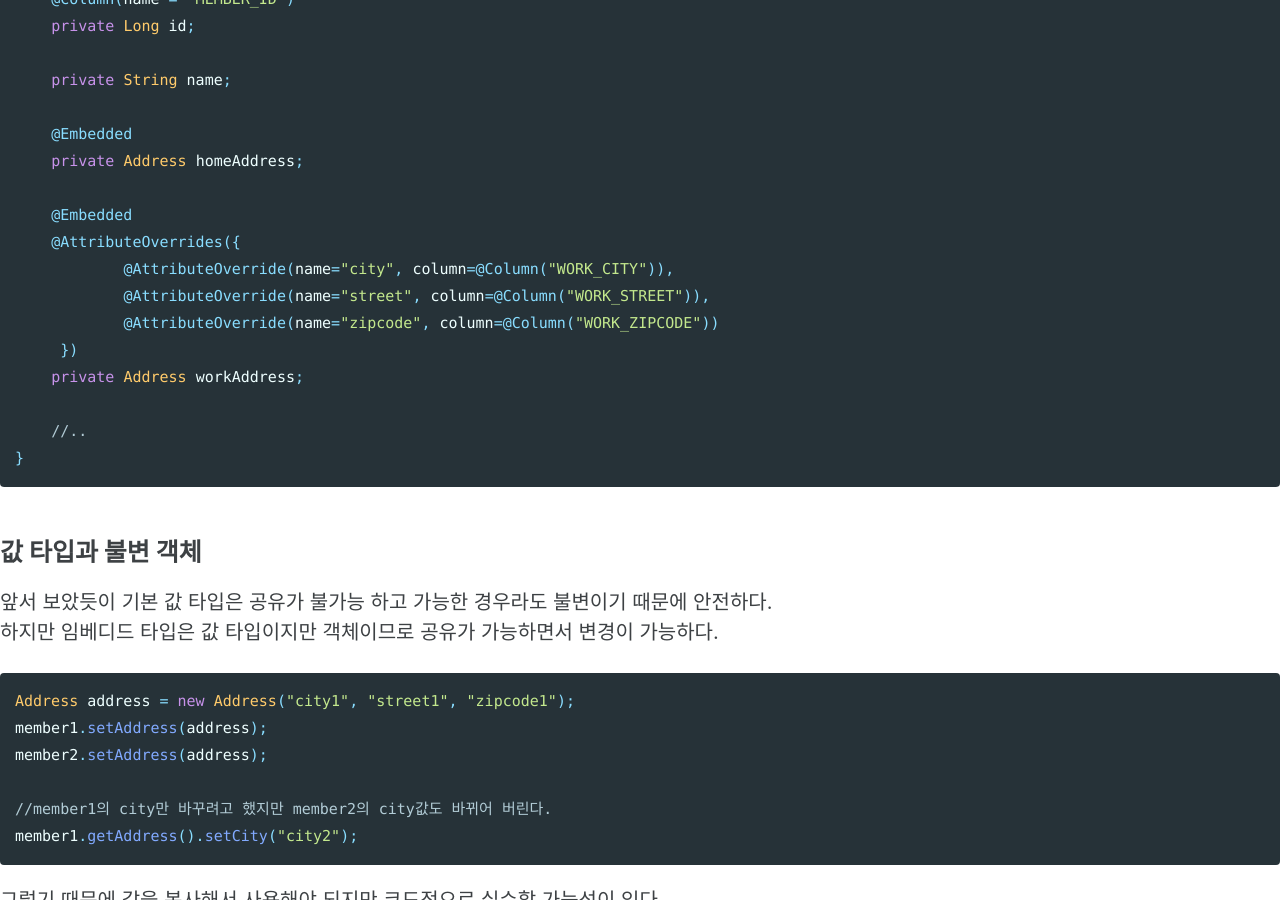
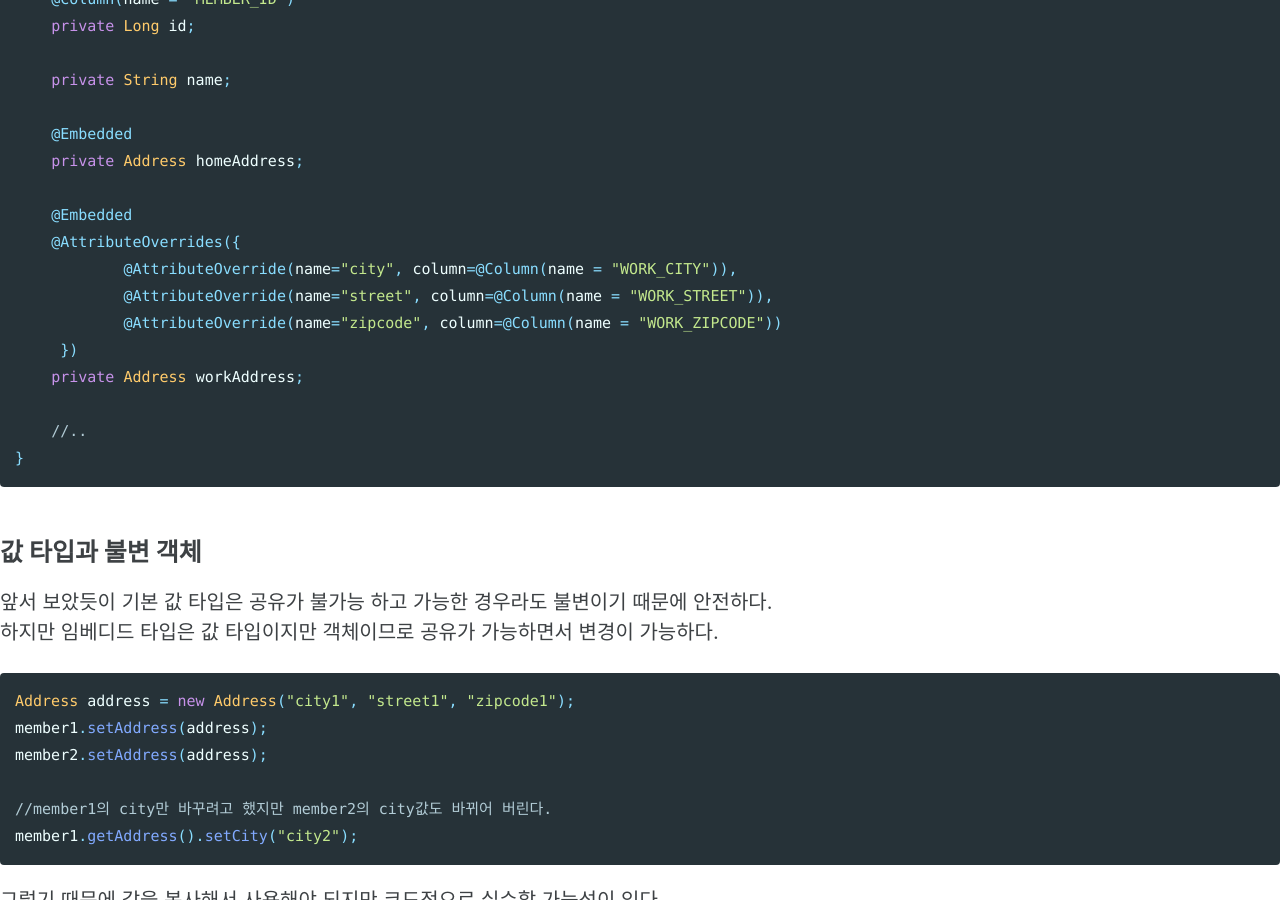
Before and after one commit to maenguin/maenguin.github.io, a Jekyll site: the page built from private/2021-01-15-jpa-value-type.md, in a window 1280 px wide and 900 px high, scrolled down 3325 px. Built offline with Jekyll 4.4.1, drawn with Linux system fonts in a browser that asks for light colours; cached includes are drawn as plain includes; our own code applies the rules of GitHub Pages for plain Markdown files.

Commit message:
Update 2021-01-15-jpa-value-type.md

```diff
--- a/private/2021-01-15-jpa-value-type.md
+++ b/private/2021-01-15-jpa-value-type.md
@@ -102,9 +102,9 @@ public class Member extends BaseEntity {
 
     @Embedded
     @AttributeOverrides({
-            @AttributeOverride(name="city", column=@Column("WORK_CITY")),
-            @AttributeOverride(name="street", column=@Column("WORK_STREET")),
-            @AttributeOverride(name="zipcode", column=@Column("WORK_ZIPCODE"))
+            @AttributeOverride(name="city", column=@Column(name = "WORK_CITY")),
+            @AttributeOverride(name="street", column=@Column(name = "WORK_STREET")),
+            @AttributeOverride(name="zipcode", column=@Column(name = "WORK_ZIPCODE"))
      })
     private Address workAddress;
 
```
